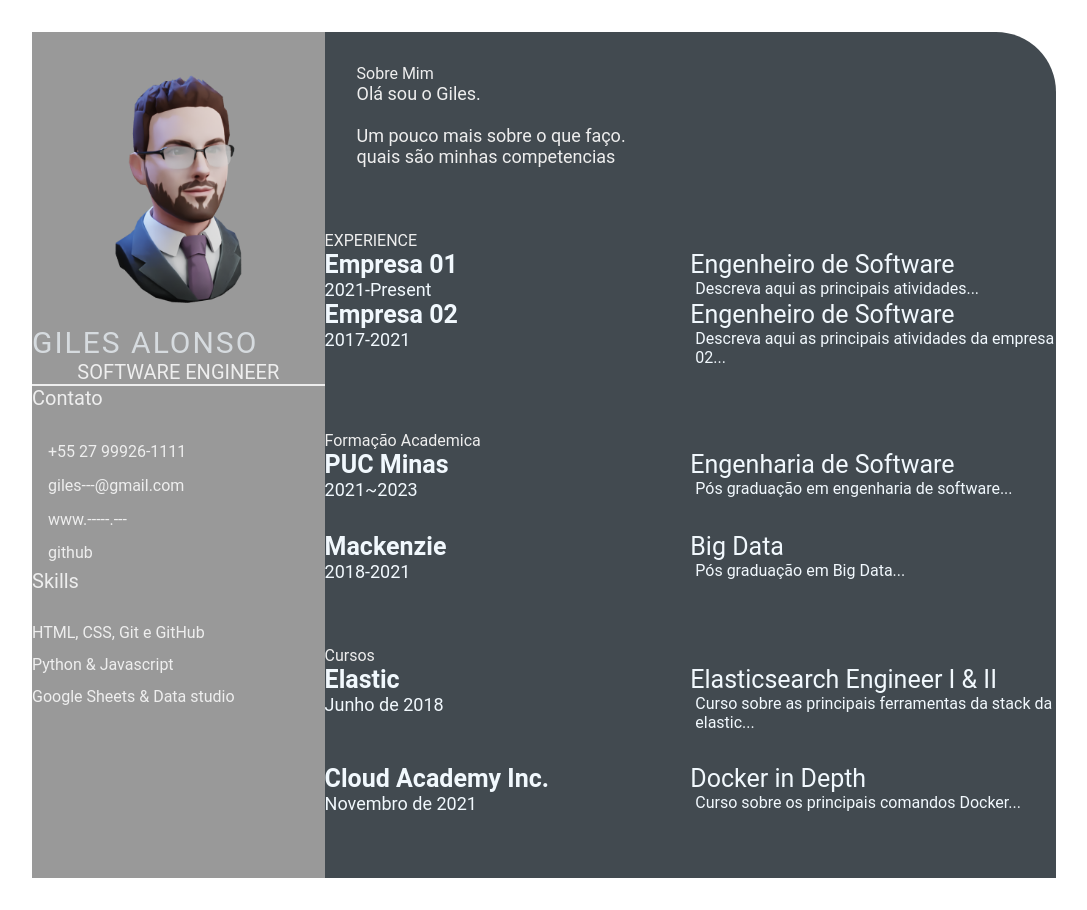
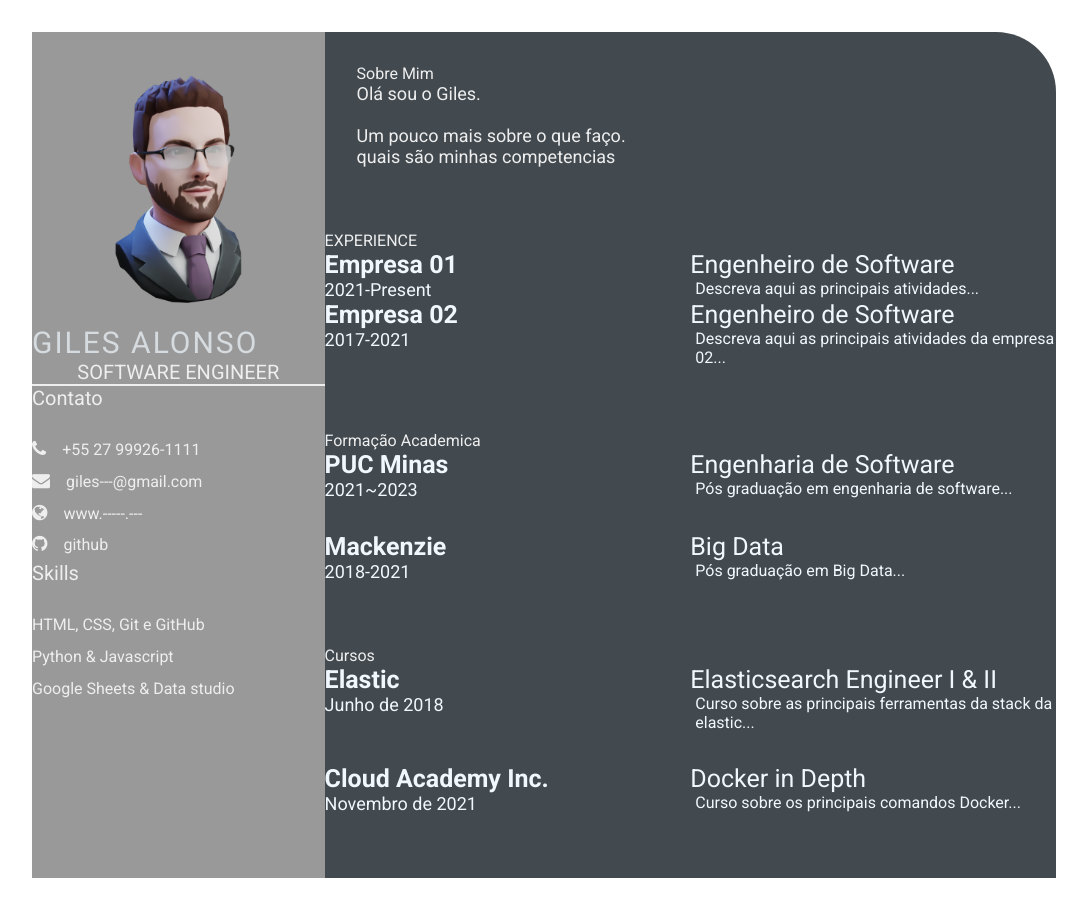
Before and after one commit to GilesAlonso/Old-Portifolio, a plain HTML site: page index.html in a window 1280 px wide. Shown: the whole page, without its empty margins (96-1183 px from the left). Drawn offline with Linux system fonts and the light colour scheme.

Commit message:
Update index.html

```diff
--- a/index.html
+++ b/index.html
@@ -6,6 +6,15 @@
     <meta name="viewport" content="width=device-width, initial-scale=1.0">
     <title>Giles Alonso CV</title>
 
+        <!-- Google font  -->
+    <link rel="preconnect" href="https://fonts.googleapis.com">
+    <link rel="preconnect" href="https://fonts.gstatic.com" crossorigin>
+    <link href="https://fonts.googleapis.com/css2?family=Roboto:ital,wght@0,100;0,300;0,400;0,700;1,100;1,300;1,400;1,700&display=swap" rel="stylesheet">
+
+    <!-- font-awesome -->
+    <link rel="stylesheet" href="https://cdnjs.cloudflare.com/ajax/libs/font-awesome/4.7.0/css/font-awesome.min.css">
+
+    <!-- Custom CSS -->
     <link rel="stylesheet" href="style.css">
 </head>
 
```
